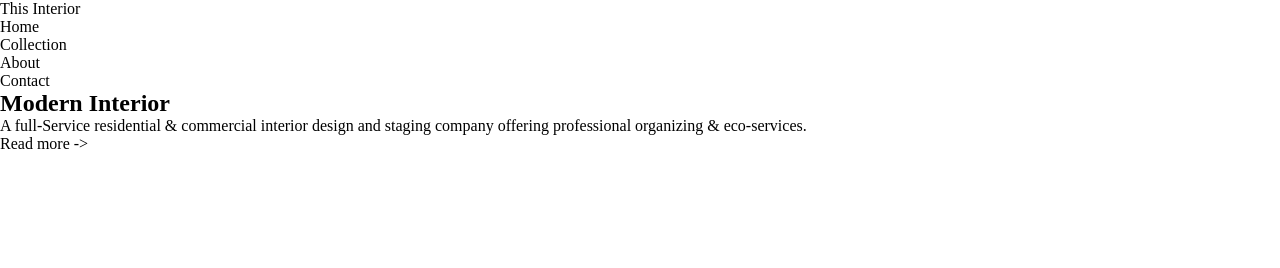
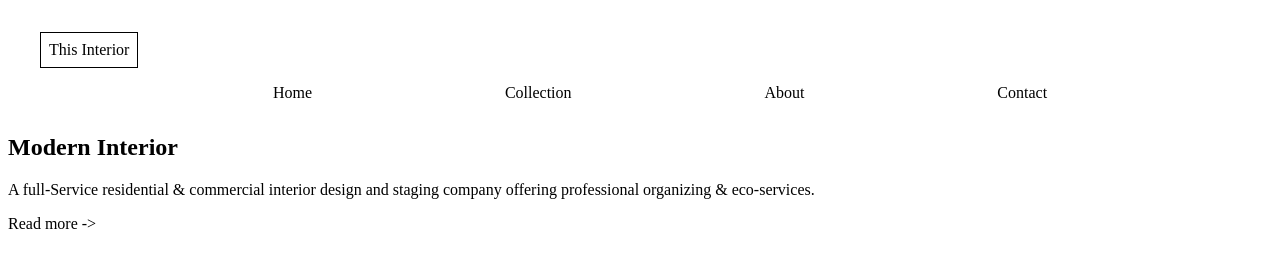
Before and after one commit to magotts/dc-interior-consultant-page, a plain HTML site: page index.html in a window 1280 px wide. Drawn offline with Linux system fonts and the light colour scheme.

Commit message:
add style for nav

```diff
--- a/styles.css
+++ b/styles.css
@@ -1,7 +1,24 @@
 @import url('https://fonts.googleapis.com/css2?family=Crimson+Pro:wght@200&family=Lora:wght@700&family=Montserrat:wght@400;500;700&display=swap');
 
 * {
-  padding: 0;
-  margin: 0;
+
   box-sizing: border-box;
 }
+
+nav {
+  margin: 2rem;
+}
+
+.logo {
+  display: inline-block;
+  border: 1px solid black;
+  padding: 8px;
+
+}
+
+.home {
+  list-style: none;
+  display: flex;
+  justify-content: space-evenly;
+  align-items: center;
+}
```
